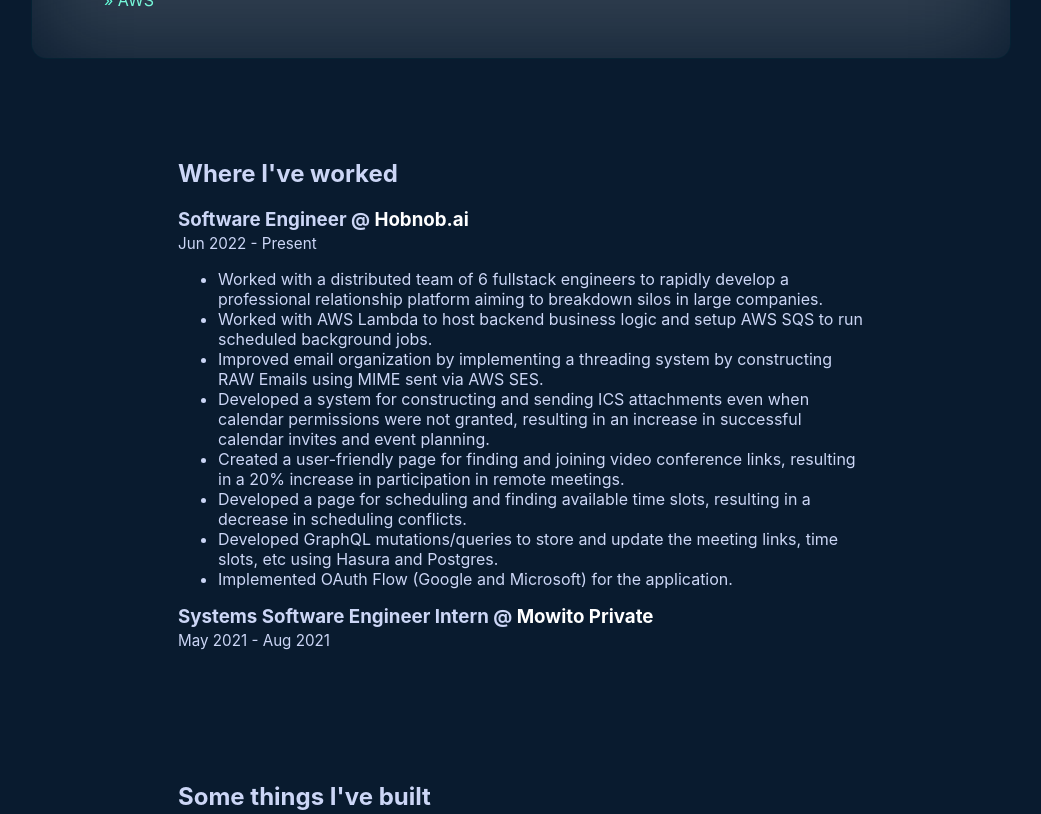
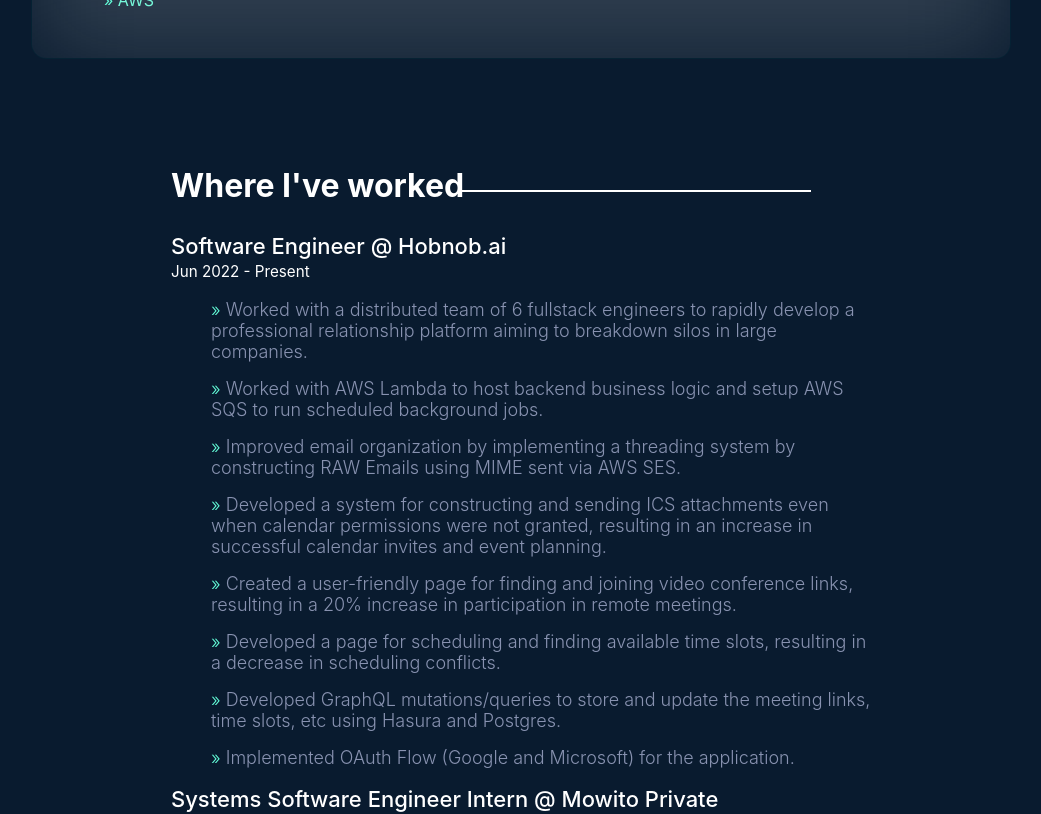
Before and after one commit to Shanki5/shankrith-portfolio, a React (Create React App) app: page / in a window 1280 px wide. Shown: the part 1320-2134 px from the top of the page, without its empty margins (119-1160 px from the left). Built offline with nearby package versions, Linux system fonts and the light colour scheme.

Commit message:
minor ui changes in work section

```diff
--- a/src/Containers/Work/Index.tsx
+++ b/src/Containers/Work/Index.tsx
@@ -1,15 +1,40 @@
 import { SectionComponent } from "../../Components/Sections";
 import { Work } from "./work";
 import { workExperienceData } from "./Data";
+import styled from "styled-components";
 
+const SectionContainer = styled.section`
+    margin: 0px auto;
+    max-width: 700px;
+    color: white;
+
+`;
+
+const Heading2 = styled.h2`
+    font-size: 32px;
+    position: relative;
+    &::after{
+        content: "";
+        display: block;
+        position: relative;
+        top: -15px;
+        width: 350px;
+        left: 120px;
+        height: 2px;
+        margin: 0px 170px;
+        background-color: white;
+    }
+
+`;
 
 export function WorkSection() {
     return (
-        <SectionComponent id="work" heading="Where I've worked">
+        <SectionContainer id="work" >
+            <Heading2>Where I've worked</Heading2>
             <div>
                 {workExperienceData.map((workExperience, index) => {
                     return (<Work {...workExperience} />)
                 })}
             </div>
-        </SectionComponent>)
+        </SectionContainer>)
 }
--- a/src/Containers/Work/work.tsx
+++ b/src/Containers/Work/work.tsx
@@ -22,6 +22,8 @@
 
 const Heading = styled.h3`
     margin: 0;
+    font-size: 22px;
+    font-weight: 500;
 `
 const DateRange = styled.p`
     margin: 0;
@@ -32,6 +34,24 @@
     year: 'numeric',
     month: 'short',
 }
+
+const StyledListElement = styled.li`
+    &::before{
+        content: "» ";
+        color: #64ffda;
+        position: relative;
+    }
+`
+const GridList = styled.ul`
+    list-style-type:none;
+    display: flex;
+    flex-direction: column;
+    gap: 1rem;
+    font-size: 18px;
+    font-weight: 300;
+    color: rgb(136, 146, 176);
+
+`
 
 export function Work(props: IWorkProps) {
     return (<Container>
@@ -44,8 +64,8 @@
         </Heading>
         <DateRange>{props.startDate.toLocaleString("en-IN", dateOptions)}&nbsp;-&nbsp;
             {(props.endDate != null) ? props.endDate.toLocaleString("en-IN", dateOptions) : "Present"}</DateRange>
-        <ul>{props.description.map((point, index) => {
-            return (<li>{point}</li>)
-        })}</ul>
+        <GridList>{props.description.map((point, index) => {
+            return (<StyledListElement>{point}</StyledListElement>)
+        })}</GridList>
     </Container>)
 }
```
